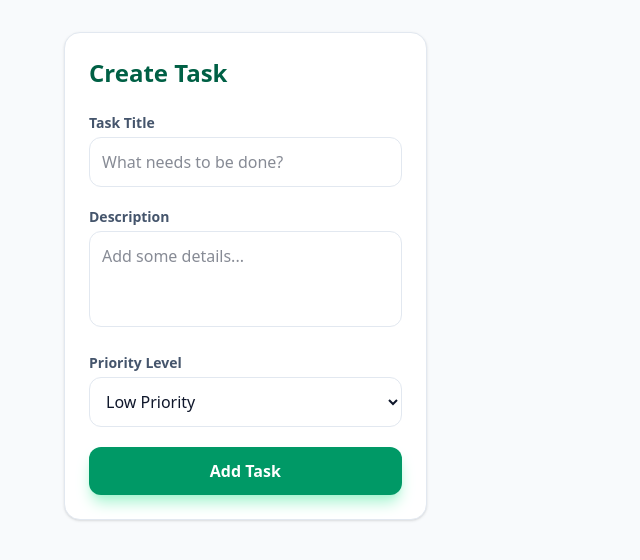
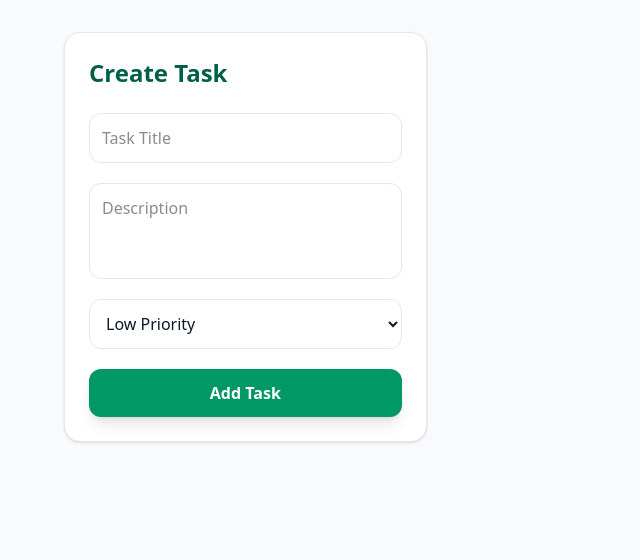
Before and after one commit to Itswali/The-Smart-Task-List, a React (Vite) app: page / in a window 1280 px wide. Shown: the top 560 px of the page, without its empty margins (0-640 px from the left). Built offline with nearby package versions, Linux system fonts and the light colour scheme.

Commit message:
complete taskForm component

```diff
--- a/src/components/TaskForm.tsx
+++ b/src/components/TaskForm.tsx
@@ -1,13 +1,11 @@
-import React, { useState } from "react";
+import React, { useState } from 'react';
+import { Task } from './types';
 
-export default function TaskForm() {
-  interface Task {
-    id: string;
-    title: string;
-    description: string;
-    priority: 'low' | 'medium' | 'high';
-    completed: boolean;
+interface TaskFormProps {
+  onAddTask: (task: Omit<Task, 'id'>) => void;
 }
+
+export default function TaskForm({ onAddTask }: TaskFormProps) {
   const [data, setData] = useState<Omit<Task, 'id'>>({
     title: "",
     description: "",
@@ -17,72 +15,41 @@ export default function TaskForm() {
 
   const handleSubmit = (e: React.FormEvent) => {
     e.preventDefault();
-      // setTasks([...tasks, { ...data, id: crypto.randomUUID() }]);
+    onAddTask(data);
     setData({ title: "", description: "", priority: "low", completed: false });
   };
+
   return (
-    <div className="lg:col-span-1">
     <div className="bg-white rounded-2xl shadow-sm border border-slate-200 p-6 sticky top-8">
-        <h2 className="text-2xl font-bold mb-6 text-emerald-800">
-          Create Task
-        </h2>
+      <h2 className="text-2xl font-bold mb-6 text-emerald-800">Create Task</h2>
       <form className="flex flex-col gap-5" onSubmit={handleSubmit}>
-          <div>
-            <label className="block text-sm font-semibold mb-1 text-slate-600">
-              Task Title
-            </label>
         <input
           required
           type="text"
-              placeholder="What needs to be done?"
+          placeholder="Task Title"
           value={data.title}
-              className="w-full p-3 rounded-xl border border-slate-200 focus:ring-2 focus:ring-emerald-500 outline-none transition-all"
+          className="w-full p-3 rounded-xl border border-slate-200 focus:ring-2 focus:ring-emerald-500 outline-none"
           onChange={(e) => setData({ ...data, title: e.target.value })}
         />
-          </div>
-
-          <div>
-            <label className="block text-sm font-semibold mb-1 text-slate-600">
-              Description
-            </label>
         <textarea
-              placeholder="Add some details..."
+          placeholder="Description"
           value={data.description}
-              className="w-full p-3 rounded-xl border border-slate-200 focus:ring-2 focus:ring-emerald-500 outline-none transition-all h-24 resize-none"
-              onChange={(e) =>
-                setData({ ...data, description: e.target.value })
-              }
+          className="w-full p-3 rounded-xl border border-slate-200 h-24 resize-none outline-none focus:ring-2 focus:ring-emerald-500"
+          onChange={(e) => setData({ ...data, description: e.target.value })}
         />
-          </div>
-
-          <div>
-            <label className="block text-sm font-semibold mb-1 text-slate-600">
-              Priority Level
-            </label>
         <select
           value={data.priority}
-              className="w-full p-3 rounded-xl border border-slate-200 bg-white focus:ring-2 focus:ring-emerald-500 outline-none cursor-pointer"
-              onChange={(e) =>
-                setData({
-                  ...data,
-                  priority: e.target.value as "low" | "medium" | "high",
-                })
-              }
+          className="w-full p-3 rounded-xl border border-slate-200 bg-white cursor-pointer outline-none focus:ring-2 focus:ring-emerald-500"
+          onChange={(e) => setData({ ...data, priority: e.target.value as 'low' | 'medium' | 'high' })}
         >
           <option value="low">Low Priority</option>
           <option value="medium">Medium Priority</option>
           <option value="high">High Priority</option>
         </select>
-          </div>
-
-          <button
-            type="submit"
-            className="w-full py-3 bg-emerald-600 hover:bg-emerald-700 text-white font-bold rounded-xl shadow-lg shadow-emerald-200 transition-all active:scale-95"
-          >
+        <button type="submit" className="w-full py-3 bg-emerald-600 hover:bg-emerald-700 text-white font-bold rounded-xl shadow-lg active:scale-95 transition-all">
           Add Task
         </button>
       </form>
     </div>
-    </div>
   );
 }
--- /dev/null
+++ b/src/components/types.ts
@@ -0,0 +1,7 @@
+export interface Task {
+  id: string;
+  title: string;
+  description: string;
+  priority: 'low' | 'medium' | 'high';
+  completed: boolean;
+}
```
Lines whose indentation alone changed are shown as unchanged.
